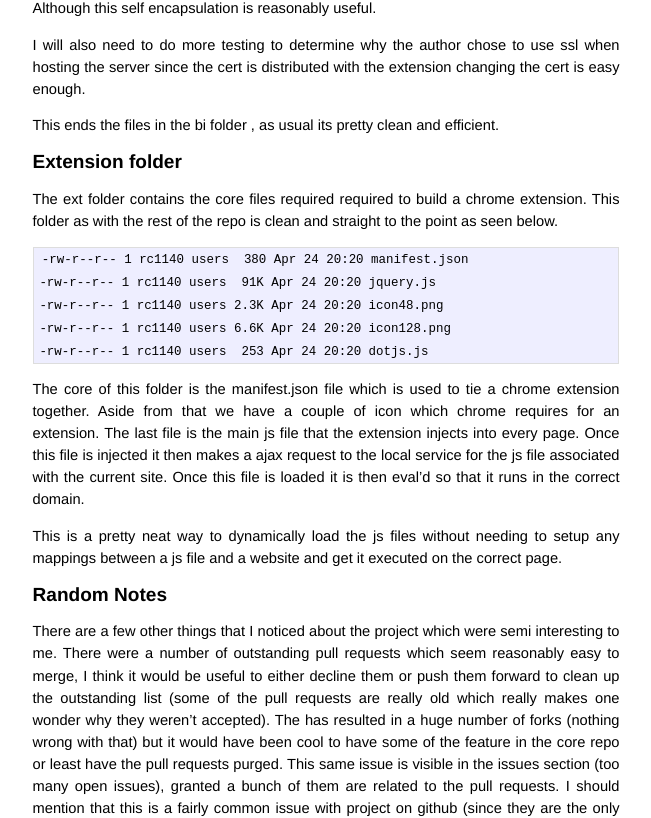
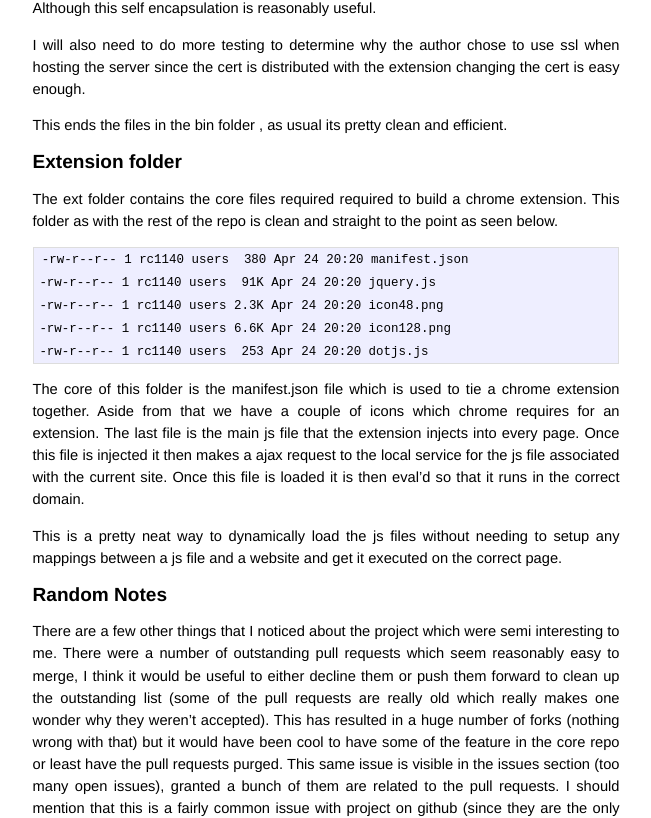
Before and after one commit to RC1140/rc1140.github.com, a Jekyll site: the page built from braindumps/dotjs.md, in a window 1280 px wide and 1400 px high, scrolled down 3221 px. Shown: the part 143-961 px from the top of the window, without its empty margins (314-965 px from the left). Built offline with Jekyll 4.4.1, drawn with Linux system fonts in a browser that asks for light colours; some of the changed text lies outside the part shown.

Commit message:
fixes from hypn

```diff
--- a/braindumps/dotjs.md
+++ b/braindumps/dotjs.md
@@ -188,7 +188,7 @@ I will also need to do more testing to determine why the author chose to use
 ssl when hosting the server since the cert is distributed with the extension
 changing the cert is easy enough.
 
-This ends the files in the bi folder , as usual its pretty clean and efficient.
+This ends the files in the bin folder , as usual its pretty clean and efficient.
 
 Extension folder
 -------------------
@@ -204,7 +204,7 @@ below.
     -rw-r--r-- 1 rc1140 users  253 Apr 24 20:20 dotjs.js
 
 The core of this folder is the manifest.json file which is used to tie a chrome
-extension together. Aside from that we have a couple of icon which chrome requires
+extension together. Aside from that we have a couple of icons which chrome requires
 for an extension. The last file is the main js file that the extension injects
 into every page. Once this file is injected it then makes a ajax request to the
 local service for the js file associated with the current site. Once this file
@@ -222,7 +222,7 @@ interesting to me. There were a number of outstanding pull requests which
 seem reasonably easy to merge,  I think it would be useful to either decline
 them or push them forward to clean up the outstanding list (some of the pull
 requests are really old which really makes one wonder why they weren't accepted).
-The has resulted in a huge number of forks (nothing wrong with that) but it would
+This has resulted in a huge number of forks (nothing wrong with that) but it would
 have been cool to have some of the feature in the core repo or least have the
 pull requests purged. This same issue is visible in the issues section (too many
 open issues), granted a bunch of them are related to the pull requests. I should
```
